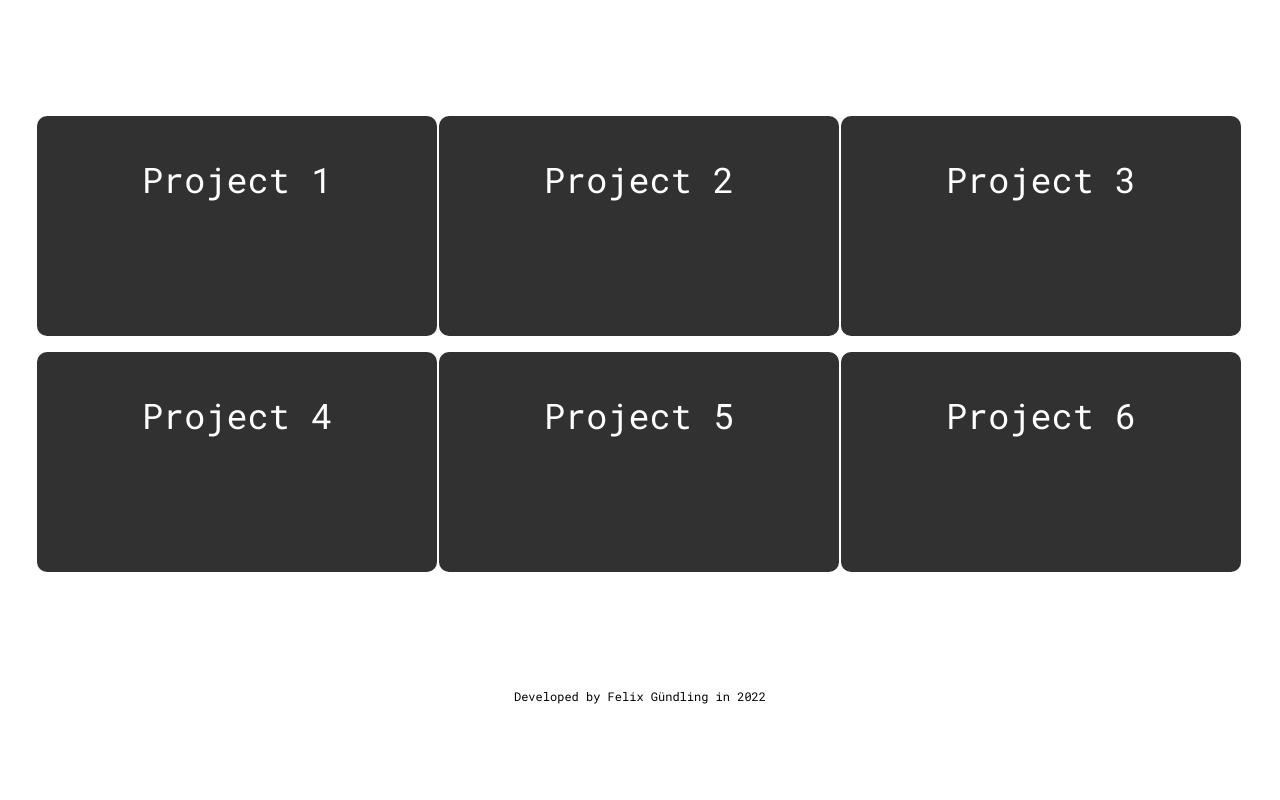
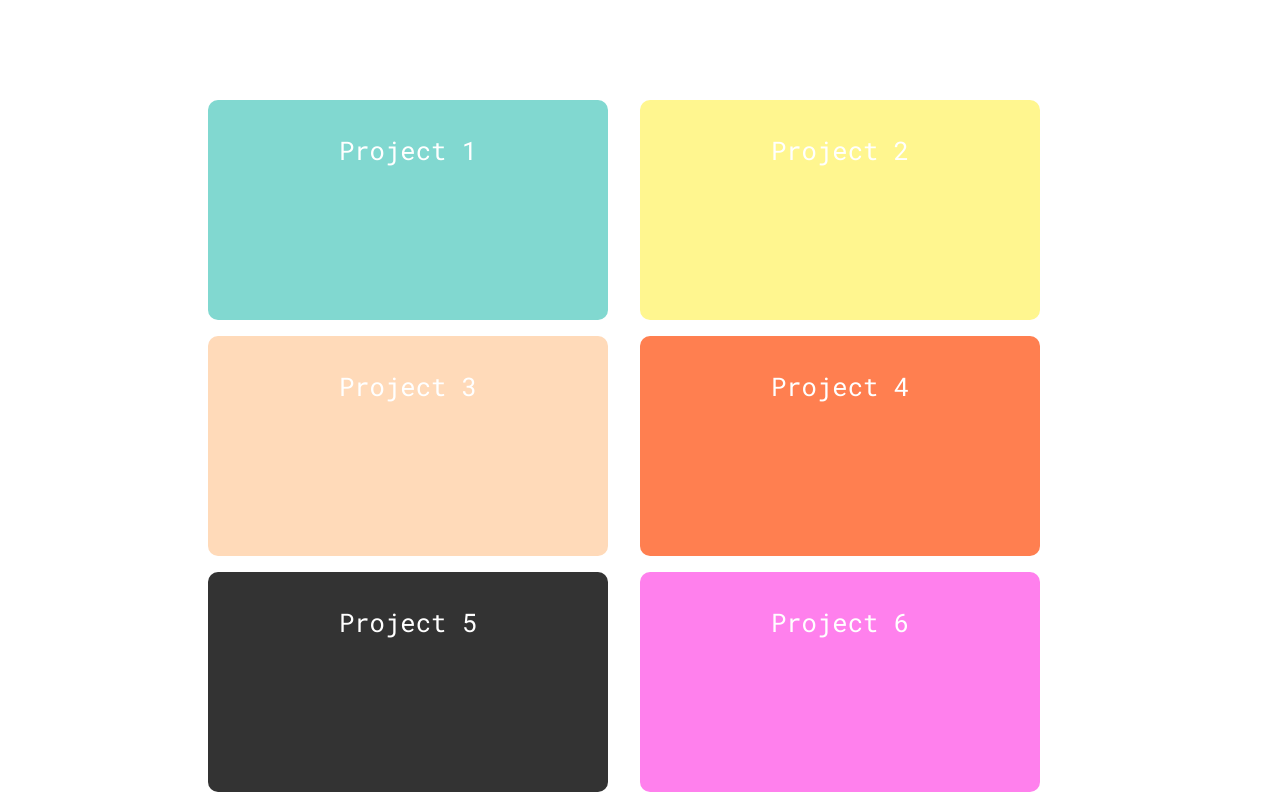
Before and after one commit to fguendling/project-portfolio, a React (Create React App) app: page / in a window 1280 px wide. Shown: the part 700-1500 px from the top of the page. Before the commit the page ends 1420 px from the top, so only its background shows below. Built offline with nearby package versions, Linux system fonts and the light colour scheme.

Commit message:
finalize content, design

```diff
--- a/src/App.js
+++ b/src/App.js
@@ -9,16 +9,13 @@ function App() {
 
         <p>
           Hello!
-          <p>
+          <h1>
             This is my project portfolio.
-            It presents further details about the projects that I have worked on in the past.
-          </p>
+            It presents further details about some of the projects that I have worked on in the past.
+          </h1>
 
             { /*
-            Content idea:
-            Job Title     Client Industry     Duration     Project Summary
-
-            Design:
+            Original Design:
             https://codepen.io/aron-tw/pen/pLJqgE
             */
             }
@@ -27,58 +24,57 @@ function App() {
       </header>
 
       <div className="flip flip-vertical">
-    <div className="front">
+    <div className="front" style={{ background: "#81d8d0" }}>
        <h1 className="text-shadow">Project 1</h1>
     </div>
-    <div className="back">
-       <h2>Pharmaceutical Industry</h2>
-       <p>Systems Development and Operation</p>
+    <div className="back" style={{ background: "#81d8d0" }}>
+       <h2>Task: Systems Development and Operation</h2>
+       <p>For a client in the pharmaceutical industry</p>
     </div>
 </div>
 <div className="flip flip-vertical">
-    <div className="front">
+    <div className="front" style={{ background: "#fff68f" }}>
        <h1 className="text-shadow">Project 2</h1>
     </div>
-    <div className="back">
-       <h2>Energy Industry</h2>
-       <p>Cloud Foundation Design</p>
+    <div className="back" style={{ background: "#fff68f" }}>
+       <h2>Task: Cloud Foundation Design (GCP)</h2>
+       <p>For a client in the energy industry</p>
     </div>
 </div>
 <div className="flip flip-vertical">
-    <div className="front">
+    <div className="front" style={{ background: "#ffdab9" }}>
        <h1 className="text-shadow">Project 3</h1>
     </div>
-    <div className="back">
-       <h2>Aerospace Industry</h2>
-       <p>Project Lead and Software Developer</p>
+    <div className="back" style={{ background: "#ffdab9" }}>
+       <h2>Task: Solution Design & Software Development</h2>
+       <p>For a client in the aerospace industry</p>
     </div>
 </div>
 <div className="flip flip-vertical">
-    <div className="front">
+    <div className="front" style={{ background: "#ff7f50" }}>
        <h1 className="text-shadow">Project 4</h1>
     </div>
-    <div className="back">
-       <h2>Logistics Industry</h2>
-       <p>AI Method Evaluation and Prototyping</p>
-    </div>
-</div>
-
-<div className="flip flip-vertical">
-    <div className="front">
-       <h1 className="text-shadow">Project 5</h1>
-    </div>
-    <div className="back">
-       <h2>Banking Industry</h2>
-       <p>Consulting, Database Development</p>
+    <div className="back" style={{ background: "#ff7f50" }}>
+       <h2>Task: AI methods evaluation and prototyping</h2>
+       <p>For a client in the logistics industry</p>
     </div>
 </div>
 <div className="flip flip-vertical">
-    <div className="front">
+    <div className="front" style={{ background: "#333333" }}>
+       <h1 className="text-shadow">Project 5</h1>
+    </div>
+    <div className="back" style={{ background: "#333333" }}>
+       <h2>Task: Consulting, database development</h2>
+       <p>For a client in the banking industry</p>
+    </div>
+</div>
+<div className="flip flip-vertical">
+    <div className="front" style={{ background: "#ff80ed" }}>
        <h1>Project 6</h1>
     </div>
-    <div className="back">
-       <h2>Banking Industry</h2>
-       <p>Software Development</p>
+    <div className="back" style={{ background: "#ff80ed" }}>
+       <h2>Task: Database development</h2>
+       <p>For a client in the banking industry (yet another one)</p>
     </div>
 </div>
 
--- a/src/App.scss
+++ b/src/App.scss
@@ -28,11 +28,12 @@
 }
 
 footer {
-  padding-top: 100px;
+  padding-top: 150px;
+  padding-bottom: 1em;
   font-size: 0.75rem;
 }
 
-/* from codepen */
+/* from Codepen */
 @import url('https://fonts.googleapis.com/css?family=Roboto+Mono');
 
 * {
@@ -40,15 +41,13 @@ footer {
   font-weight: normal;
 }
 
-body {
-  padding: 1em;
+h1 {
+  font-size: 1.6em;
+  padding-left: 2.5em;
+  padding-right: 2.5em;
 }
 
-h1 {
-  font-size: 2.2em;
-}
-
-/*looks like it is scss, not css*/
+/* It's scss*/
 .flip {
     position: relative;
     >.front,
@@ -97,7 +96,7 @@ h1 {
 .flip {
     position: relative;
     display: inline-block;
-    margin-right: 2px;
+    margin-right: 2em;
     margin-bottom: 1em;
     width: 400px;
     >.front,
```
